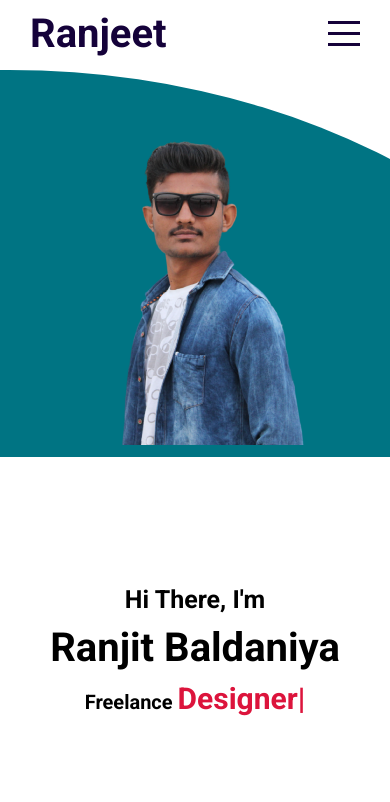
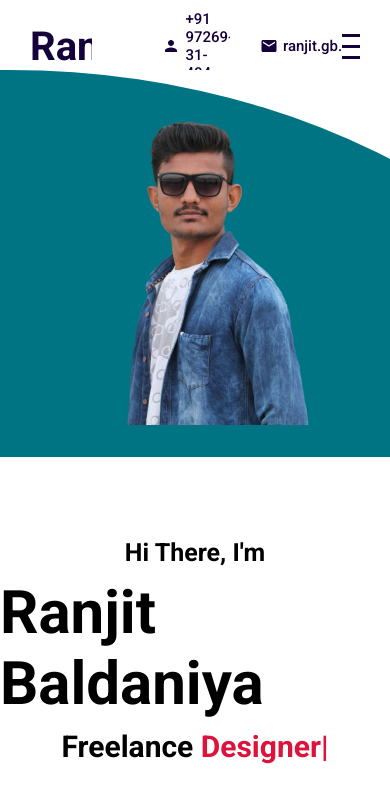
Before and after one commit to ranjeet1412/ranjitportfolio, a React (Create React App) app: page / in a window 390 px wide. Shown: the top 802 px of the page. Built offline with nearby package versions, Linux system fonts and the light colour scheme; the HTML template or start-up script is replaced by a standard one.

Commit message:
iphone added

```diff
--- a/src/componets/intro/intro.scss
+++ b/src/componets/intro/intro.scss
@@ -4,6 +4,10 @@
     display: flex;
 
     @include mobile{
+        flex-direction: column;
+        align-items: center;
+    }
+    @include iphone{
         flex-direction: column;
         align-items: center;
     }
@@ -25,13 +29,22 @@
             @include mobile{
                 align-items: flex-start;
             }
+            @include iphone{
+                align-items: flex-start;
+
+            }
 
             img{
-                height: 85%;
+                height: 90%;
 
                 @include mobile{
+                    height: 40%;
+                    margin: 0px 0px 350px 240px;
+                }
+                @include iphone{
                     height: 50%;
-                    margin: 0 0 300px 190px;
+                    margin: 0px 0px 340px 195px;
+
                 }
             }
         }
@@ -49,6 +62,10 @@
             justify-content: center;
 
             @include mobile{
+                padding-left: 0;
+                align-items: center;
+            }
+            @include iphone{
                 padding-left: 0;
                 align-items: center;
             }
--- a/src/global.scss
+++ b/src/global.scss
@@ -1,11 +1,25 @@
 $mainColor: #15023a;
 
-$width: 768px;
+$phone: 360px;
 
-$width-x: 812px;
+$iphone: 420px;
+
+$tablet: 768px;
 
 @mixin  mobile {
-    @media (max-width: #{$width}){
+    @media (max-width: #{$phone }){
+        @content
+    }
+};
+@mixin  iphone {
+    @media (max-width: #{$iphone }){
+        @content
+    }
+};
+
+
+@mixin tablet {
+    @media (max-width: #{$tablet }){
         @content
     }
 }
```
